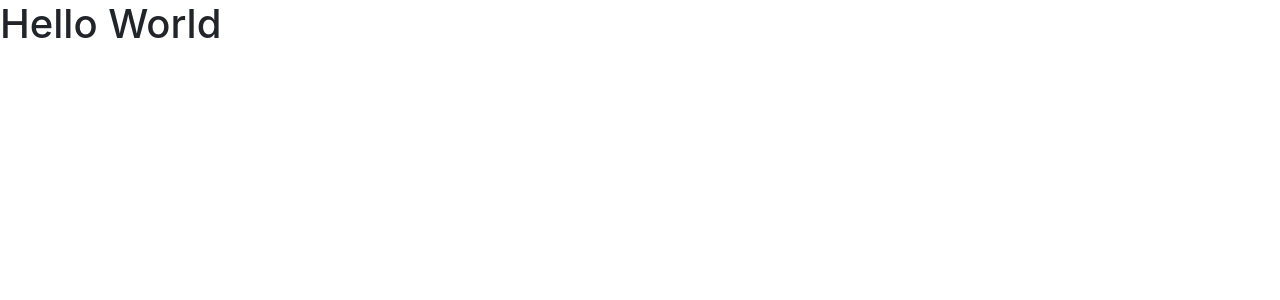
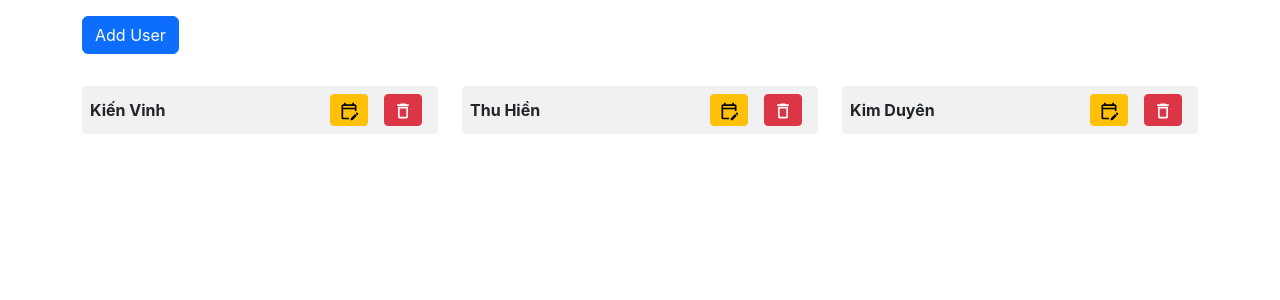
Before and after one commit to kim-duyen-frontend/crud-bootstrap, a React (Create React App) app: page / in a window 1280 px wide. Shown: the top 300 px of the page. Built offline with nearby package versions, Linux system fonts and the light colour scheme.

Commit message:
design ui to do

```diff
--- a/src/App.js
+++ b/src/App.js
@@ -1,10 +1,19 @@
 import React from "react";
+import { Container } from 'react-bootstrap';
+import { Route, Routes } from "react-router-dom";
+import FormAddUser from "./feature/form-add/FormAddUser";
+import FormEditUser from "./feature/form-edit/FormEditUser";
+import ListUser from "./feature/list-user/ListUser";
 
 function App() {
   return (
-    <div className="App">
-      <h1>Hello World</h1>
-    </div>
+    <Container className="my-3" fluid="md">
+      <Routes>
+        <Route path="/" element={<ListUser />} />
+        <Route path="/add-user" element={<FormAddUser />} />
+        <Route path="/edit-user/:id" element={<FormEditUser />} />
+      </Routes>
+    </Container>
   );
 }
 
--- /dev/null
+++ b/src/components/ButtonAdd.js
@@ -0,0 +1,17 @@
+import React from 'react';
+import { Row, Col, Button } from 'react-bootstrap';
+import { Link } from "react-router-dom";
+
+const ButtonAdd = () => {
+    return (
+        <Row>
+            <Col>
+                <Link to="/add-user">
+                    <Button variant="primary">Add User</Button>
+                </Link>
+            </Col>
+        </Row>
+    );
+};
+
+export default ButtonAdd;
--- /dev/null
+++ b/src/components/ModalDelete.js
@@ -0,0 +1,23 @@
+import React from 'react';
+import { Modal, Button } from 'react-bootstrap';
+
+const ModalDelete = ({ show, handleClose }) => {
+    return (
+        <Modal show={show} onHide={handleClose} centered>
+            <Modal.Header closeButton>
+                <Modal.Title>Delete User</Modal.Title>
+            </Modal.Header>
+            <Modal.Body>Do you want to delete ?</Modal.Body>
+            <Modal.Footer>
+                <Button variant="secondary" onClick={handleClose}>
+                    Close
+                </Button>
+                <Button variant="primary" onClick={handleClose}>
+                    Save Changes
+                </Button>
+            </Modal.Footer>
+        </Modal>
+    );
+};
+
+export default ModalDelete;
--- /dev/null
+++ b/src/feature/form-add/FormAddUser.js
@@ -0,0 +1,24 @@
+import React from 'react';
+import { Container, Card, Form, Button } from 'react-bootstrap';
+const FormAddUser = () => {
+    return (
+        <Container fluid="md">
+            <Card border="primary">
+                <Card.Header as="h5">Add User</Card.Header>
+                <Card.Body>
+                    <Form>
+                        <Form.Group className="mb-3" controlId="formBasicEmail">
+                            <Form.Label>Text:</Form.Label>
+                            <Form.Control type="text" placeholder="Enter text..." />
+                        </Form.Group>
+                        <Button variant="primary" type="submit">
+                            Add
+                        </Button>
+                    </Form>
+                </Card.Body>
+            </Card>
+        </Container>
+    );
+};
+
+export default FormAddUser;
--- /dev/null
+++ b/src/feature/form-edit/FormEditUser.js
@@ -0,0 +1,25 @@
+import React from 'react';
+import { Container, Card, Form, Button } from 'react-bootstrap';
+
+const FormEditUser = () => {
+    return (
+        <Container fluid="md">
+            <Card border="primary">
+                <Card.Header as="h5">Edit User</Card.Header>
+                <Card.Body>
+                    <Form>
+                        <Form.Group className="mb-3" controlId="formBasicEmail">
+                            <Form.Label>Text:</Form.Label>
+                            <Form.Control type="text" />
+                        </Form.Group>
+                        <Button variant="primary" type="submit">
+                            Update
+                        </Button>
+                    </Form>
+                </Card.Body>
+            </Card>
+        </Container>
+    );
+};
+
+export default FormEditUser;
--- /dev/null
+++ b/src/feature/list-user/ListUser.js
@@ -0,0 +1,53 @@
+import React, { useState } from 'react';
+import { Row, Col, Button } from 'react-bootstrap';
+import { MdOutlineEditCalendar, MdOutlineDeleteOutline } from "react-icons/md";
+import { Link } from 'react-router-dom';
+import { v4 as uuidv4 } from 'uuid';
+import ButtonAdd from "../../components/ButtonAdd";
+import ModalDelete from '../../components/ModalDelete';
+
+import "./listuser.scss";
+
+const initialState = [
+    {
+        id: uuidv4(),
+        name: "Kiến Vinh"
+    },
+    {
+        id: uuidv4(),
+        name: "Thu Hiền"
+    },
+    {
+        id: uuidv4(),
+        name: "Kim Duyên"
+    }
+];
+const ListUser = () => {
+    const [showModalDelete, setShowModalDelete] = useState(false);
+
+    const handleClose = () => setShowModalDelete(false);
+    const handleShow = () => setShowModalDelete(true);
+    return (
+        <>
+            <ButtonAdd />
+            <Row className="my-3 gy-3">
+                {initialState.map((user) => (
+                    <Col key={user.id} md={6} lg={4}>
+                        <div className="box">
+                            <div className="text-wrap text-capitalize fw-bold">{user.name}</div>
+                            <div className="actions">
+                                <Link to={`edit-user/${user.id}`}>
+                                    <Button variant="warning" size="sm"><MdOutlineEditCalendar size={20} /></Button>
+                                </Link>
+                                <Button className="mx-3" variant="danger" size="sm"><MdOutlineDeleteOutline size={20} onClick={handleShow} /></Button>
+                            </div>
+                        </div>
+                    </Col>
+                ))}
+            </Row>
+            <ModalDelete show={showModalDelete} handleClose={handleClose} />
+        </>
+    );
+};
+
+export default ListUser;
--- /dev/null
+++ b/src/feature/list-user/listuser.scss
@@ -0,0 +1,8 @@
+.box {
+    background-color: #f1f1f1;
+    display: flex;
+    justify-content: space-between;
+    align-items: center;
+    padding: 0.5rem 0 0.5rem 0.5rem;
+    border-radius: 0.25rem;
+}
--- a/src/index.js
+++ b/src/index.js
@@ -3,11 +3,14 @@ import ReactDOM from 'react-dom/client';
 import './index.css';
 import App from './App';
 import reportWebVitals from './reportWebVitals';
+import { BrowserRouter } from "react-router-dom";
 
 const root = ReactDOM.createRoot(document.getElementById('root'));
 root.render(
   <React.StrictMode>
-    <App />
+    <BrowserRouter>
+      <App />
+    </BrowserRouter>
   </React.StrictMode>
 );
 
```
